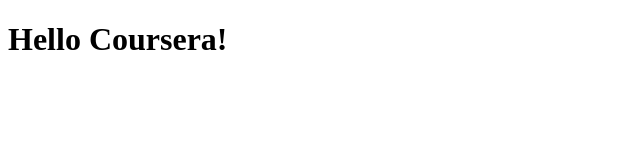
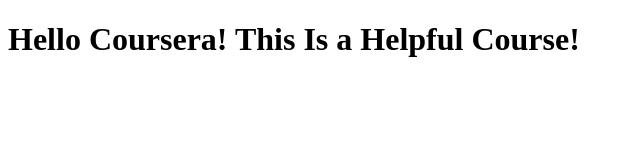
Before and after one commit to GamalRafeek/Web-Development-Course, a plain HTML site: page index.html in a window 1280 px wide. Shown: the whole page, without its empty margins (0-640 px from the left). Drawn offline with Linux system fonts and the light colour scheme.

Commit message:
My First Modification

```diff
--- a/index.html
+++ b/index.html
@@ -6,6 +6,6 @@
 	<title>Hello Coursera!</title>
 </head>
 <body>
-<h1>Hello Coursera!</h1>
+<h1>Hello Coursera! This Is a Helpful Course!</h1>
 </body>
 </html>
```
